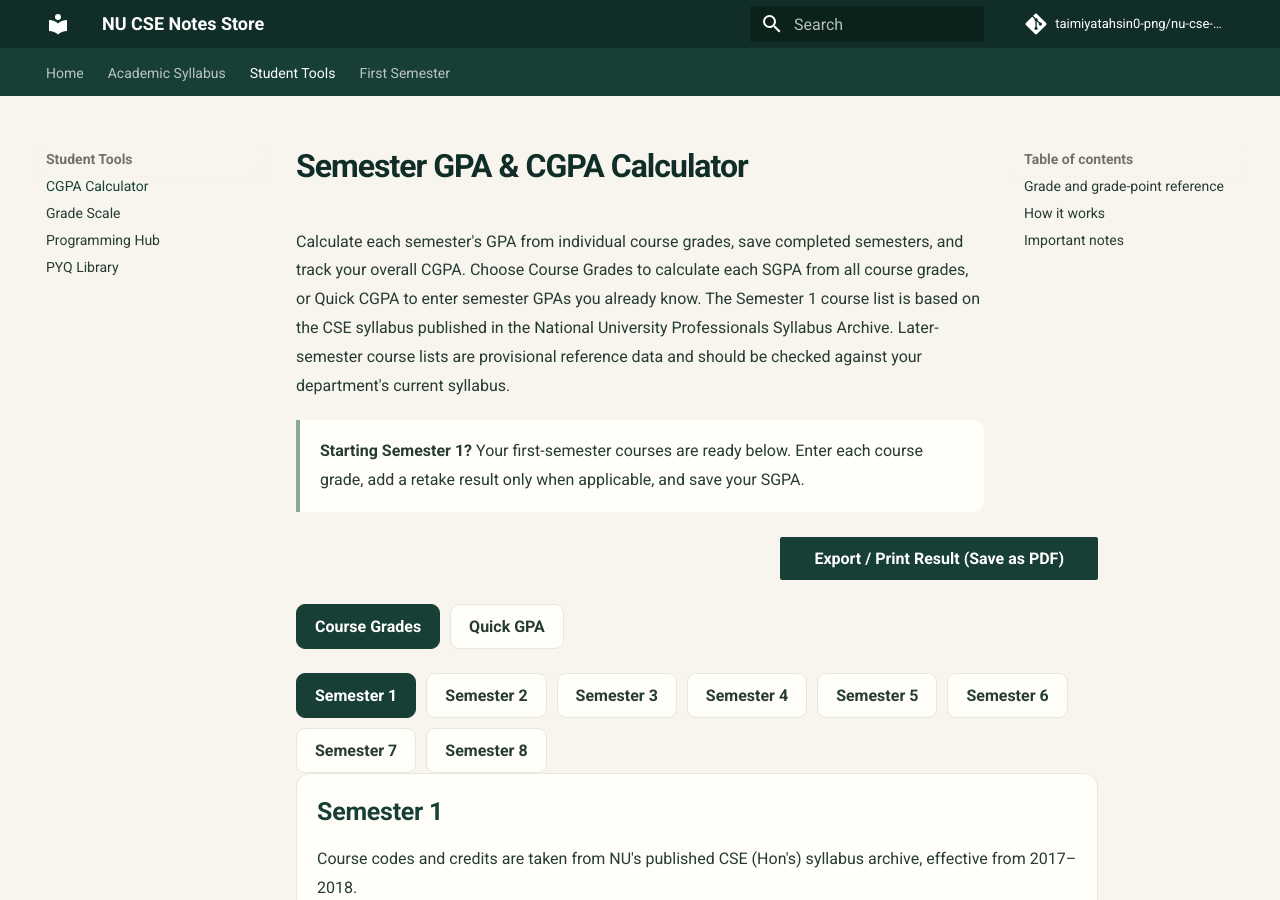
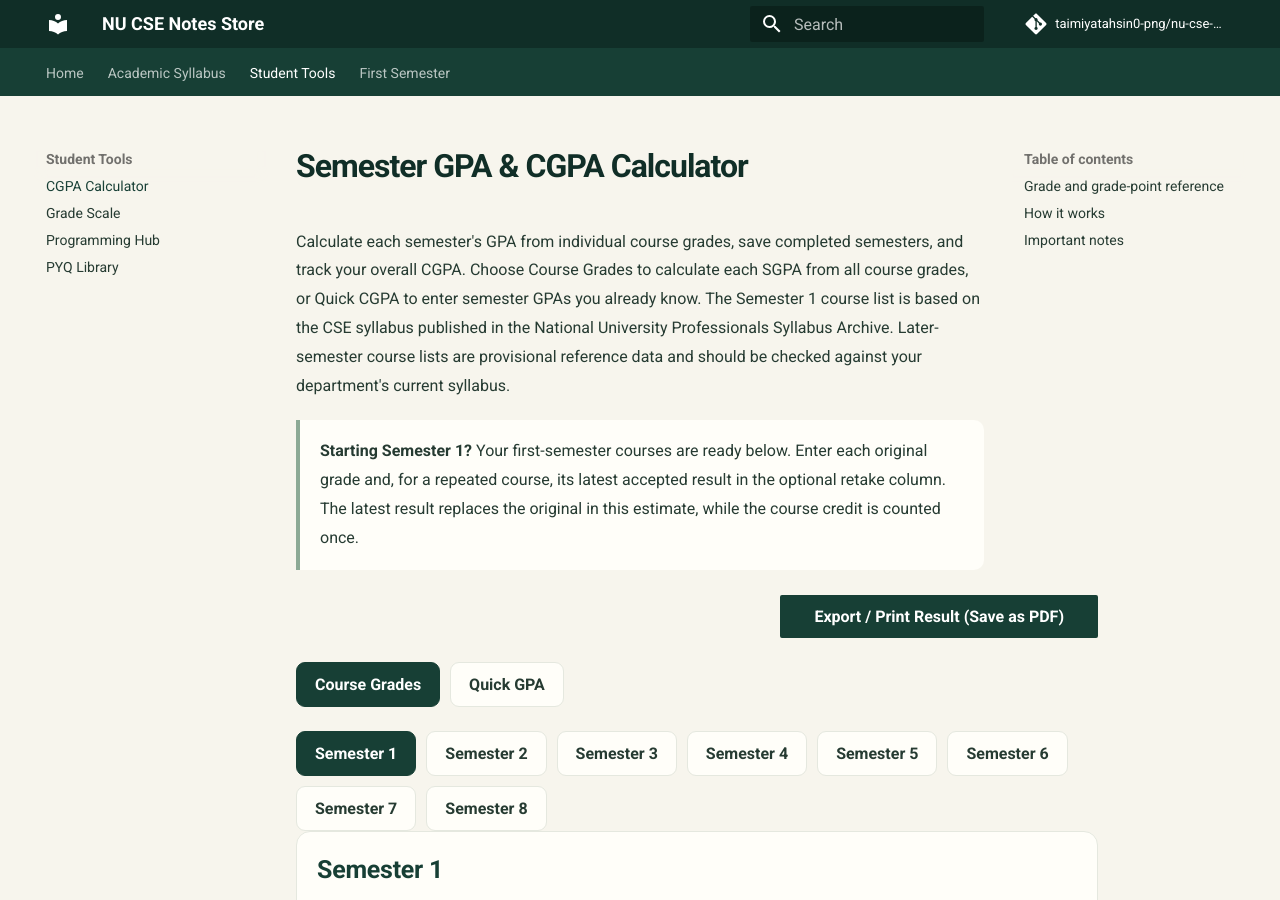
Before and after one commit to taimiyatahsin0-png/nu-cse-notes-store, an MkDocs documentation site: the page built from docs/tools/cgpa-calculator.md, in a window 1280 px wide and 900 px high. Built offline with MkDocs 1.6.1 and Material for MkDocs 9.7.7, drawn with Linux system fonts in a browser that asks for light colours; comment, search, counter and statistics services are not loaded; some of the changed text lies outside the part shown.

Commit message:
Clarify retake calculation and saved SGPA label

```diff
--- a/docs/tools/cgpa-calculator.md
+++ b/docs/tools/cgpa-calculator.md
@@ -6,7 +6,7 @@ description: "Calculate NU CSE semester GPA and cumulative CGPA using course cre
 
 Calculate each semester's GPA from individual course grades, save completed semesters, and track your overall CGPA. Choose Course Grades to calculate each SGPA from all course grades, or Quick CGPA to enter semester GPAs you already know. The Semester 1 course list is based on the CSE syllabus published in the National University Professionals Syllabus Archive. Later-semester course lists are provisional reference data and should be checked against your department's current syllabus.
 
-<p class="cgpa-start-here"><strong>Starting Semester 1?</strong> Your first-semester courses are ready below. Enter each course grade, add a retake result only when applicable, and save your SGPA.</p>
+<p class="cgpa-start-here"><strong>Starting Semester 1?</strong> Your first-semester courses are ready below. Enter each original grade and, for a repeated course, its latest accepted result in the optional retake column. The latest result replaces the original in this estimate, while the course credit is counted once.</p>
 
 <div id="semester-cgpa-tool" class="semester-cgpa-tool">
   <div class="cgpa-top-actions"><button type="button" class="md-button md-button--primary cgpa-print-results">Export / Print Result (Save as PDF)</button></div>
```
Also changed, not shown: other parts of docs/tools/cgpa-calculator.md (+1 -1 lines).
